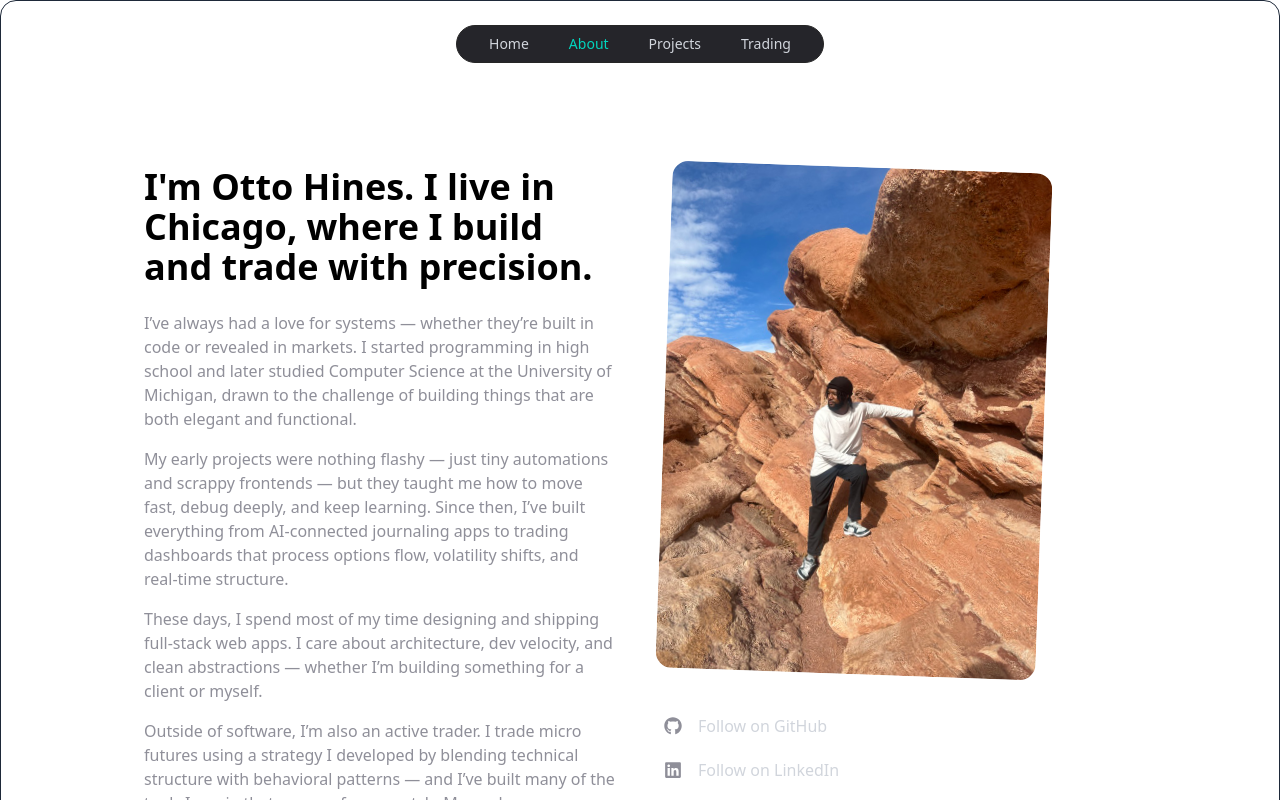
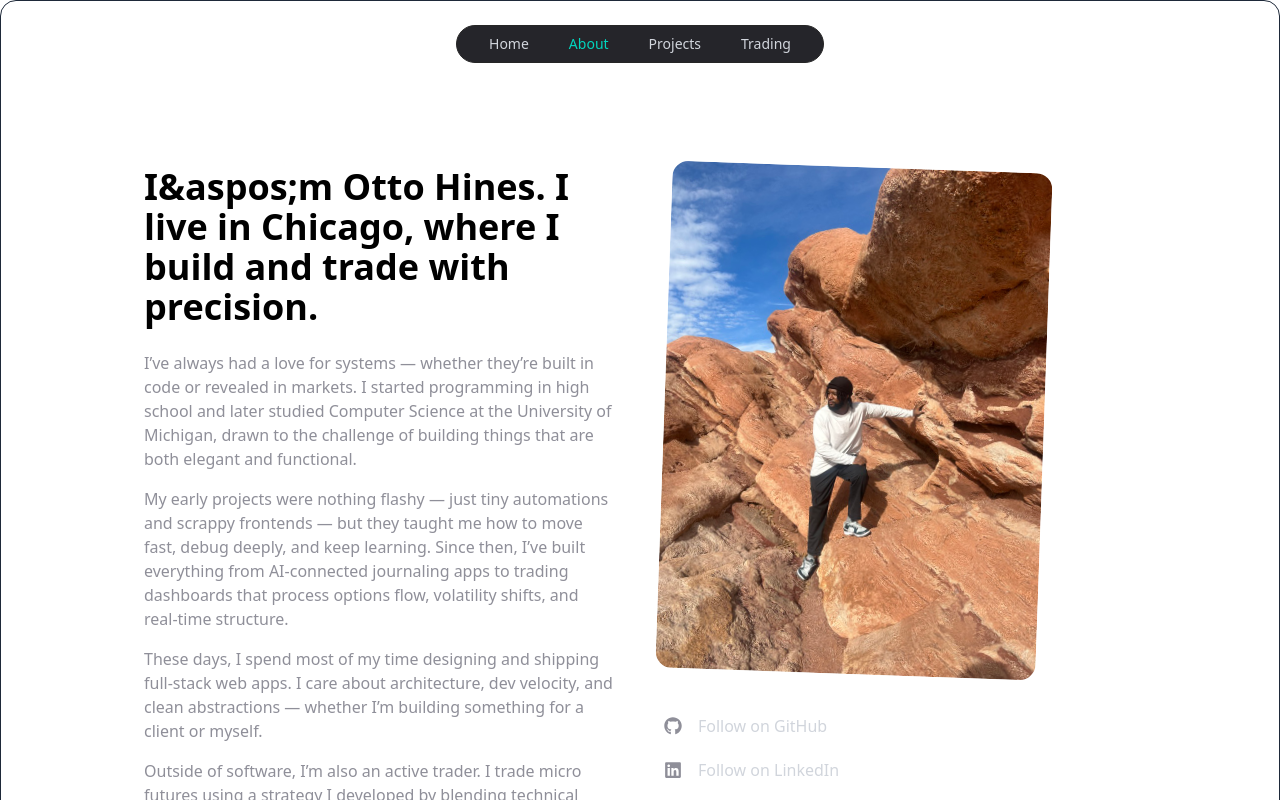
Before and after one commit to OttoHines3/my-website, a Next.js app: page /about in a window 1280 px wide. Shown: the top 800 px of the page. Built offline with nearby package versions, Linux system fonts and the light colour scheme.

Commit message:
more eslint fixes

```diff
--- a/src/app/about/page.tsx
+++ b/src/app/about/page.tsx
@@ -8,7 +8,7 @@ export default function About() {
             {/* Text Block */}
             <div>
                 <h1 className="text-4xl font-bold mb-6">
-                    I'm Otto Hines. I live in Chicago, where I build and trade with precision.
+                    I&aspos;m Otto Hines. I live in Chicago, where I build and trade with precision.
                 </h1>
 
                 <p className="mb-4 text-[#8f8f99]">
--- a/src/app/projects/page.tsx
+++ b/src/app/projects/page.tsx
@@ -49,7 +49,7 @@ export default function Projects() {
                     Projects I have built to sharpen my skills and explore ideas.
                 </h1>
                 <p className="text-[#8f8f99]">From full stack web apps to trading tools and micro experiments, these are some of the things
-                    I've created to solve problems, test concepts, or just have fun building. Some are polished,
+                    I&apos;ve created to solve problems, test concepts, or just have fun building. Some are polished,
                     others are still evolving - but all of them reflect my curiosity and obsession with clean,
                     purposeful development.</p>
             </div>
```
